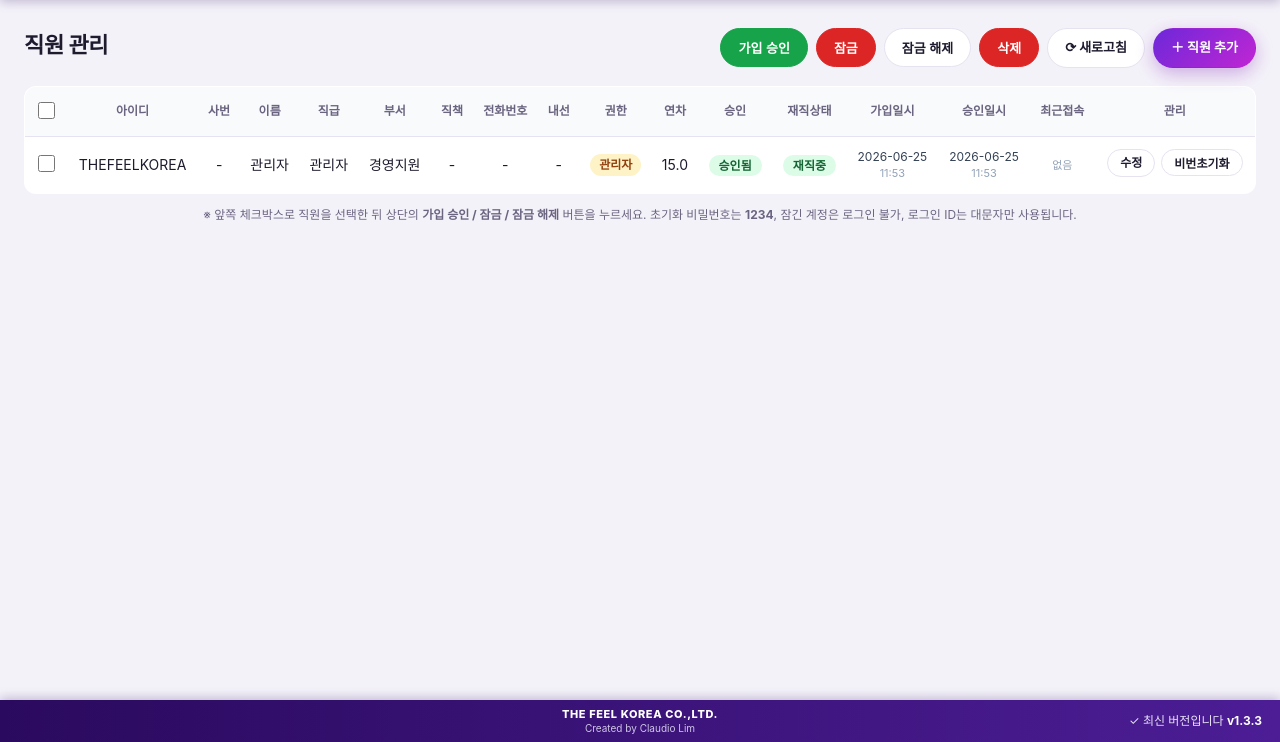
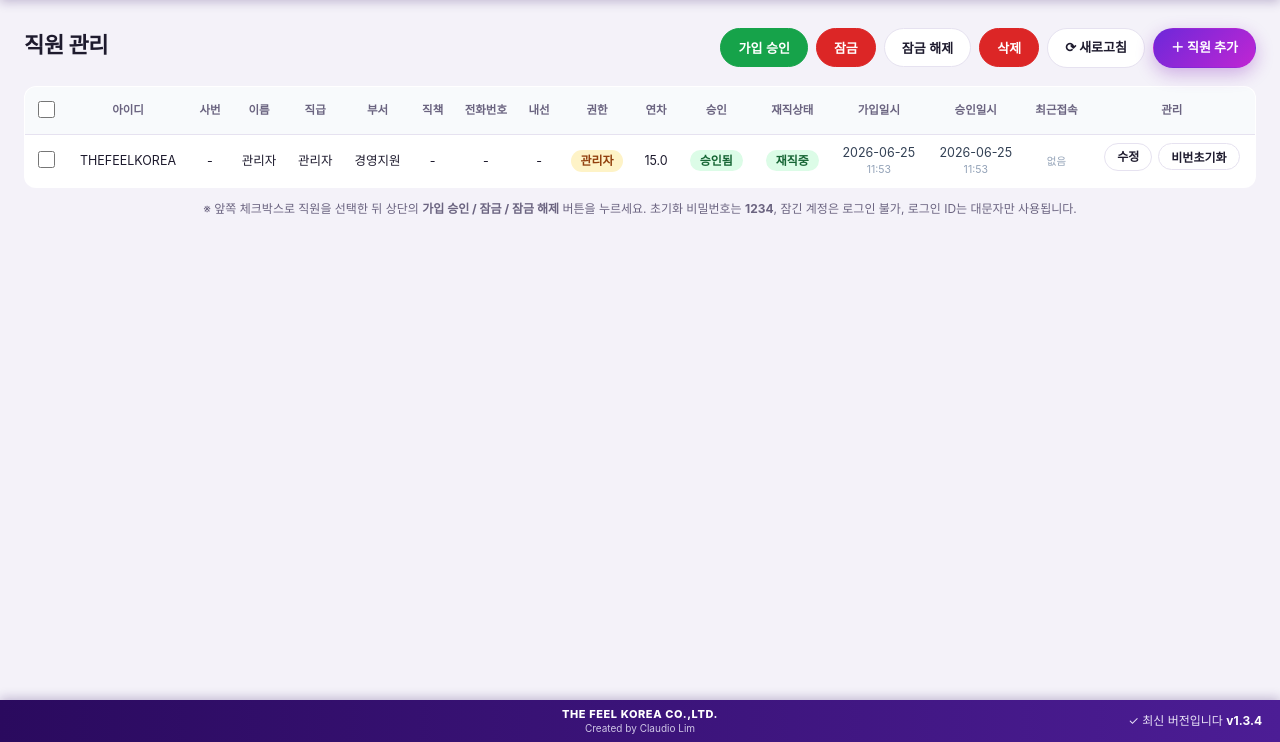
Before and after one commit to Claudio-sys11/thefeel-intranet, a Flask app: page /admin/users in a window 1280 px wide. Shown: the part 58-800 px from the top of the page. Run offline with Flask 3, Linux system fonts and the light colour scheme; the visitor is signed in with stand-in values (Sample User, id 1); data comes from the database, SQL or seed files in the repository; data that the repository does not hold is empty.

Commit message:
v1.3.4 - 직원관리 표 가로 정렬(줄바꿈 방지)
- 칸이 16개로 늘어 줄바꿈/어긋남 → 셀 white-space:nowrap + 좌우 padding 압축(10px 9px)
  + 폰트 축소로 한 줄 정렬
- 넘칠 경우 대비 가로 스크롤 컨테이너(.table-scroll)로 감싸 레이아웃 깨짐 방지

Co-Authored-By: Claude Opus 4.8 <noreply@anthropic.com>

```diff
--- a/static/style.css
+++ b/static/style.css
@@ -80,9 +80,14 @@ main.plain{max-width:none;padding:0}
 .btn.ok{background:var(--ok);border-color:var(--ok);color:#fff}
 .btn.ok:hover{filter:brightness(1.05)}
 table.list.center th,table.list.center td{text-align:center;vertical-align:middle}
-table.list.wide th,table.list.wide td{padding:12px 9px}
-td.dt{font-size:12px;color:#334155;white-space:nowrap;line-height:1.35}
-td.dt .dt-time{font-size:11px;color:#94a3b8}
+/* 직원관리: 칸이 많아 줄바꿈 방지 + 좌우 간격 조정, 넘치면 가로 스크롤 */
+.table-scroll{width:100%;overflow-x:auto}
+table.list.wide{width:100%}
+table.list.wide th,table.list.wide td{padding:10px 9px;white-space:nowrap;font-size:12.5px}
+table.list.wide th{font-size:11.5px;padding:11px 9px}
+table.list.wide td.row-actions{padding:8px 10px}
+td.dt{font-size:12px;color:#334155;white-space:nowrap;line-height:1.3}
+td.dt .dt-time{font-size:10.5px;color:#94a3b8}
 .ipchg{background:#fef3c7;color:#92400e;border:1px solid #fcd34d;border-radius:10px;
   padding:10px 12px;font-size:12.5px;line-height:1.5;margin:6px 0 10px}
 .status-radio{display:flex;gap:22px;align-items:center;padding:6px 0}
--- a/templates/admin/users.html
+++ b/templates/admin/users.html
@@ -18,6 +18,7 @@
     </div>
   </div>
 
+  <div class="table-scroll">
   <table class="list center wide">
     <thead>
       <tr>
@@ -69,6 +70,7 @@
     {% endfor %}
     </tbody>
   </table>
+  </div>
   <p class="hint" style="margin-top:12px">
     ※ 앞쪽 체크박스로 직원을 선택한 뒤 상단의 <b>가입 승인 / 잠금 / 잠금 해제</b> 버튼을 누르세요.
     초기화 비밀번호는 <b>1234</b>, 잠긴 계정은 로그인 불가, 로그인 ID는 대문자만 사용됩니다.
--- a/version.py
+++ b/version.py
@@ -1,6 +1,6 @@
 # -*- coding: utf-8 -*-
 """버전 및 배포 정보 (릴리스마다 __version__ 만 올리면 됨)"""
-__version__ = "1.3.3"
+__version__ = "1.3.4"
 GITHUB_OWNER = "Claudio-sys11"
 GITHUB_REPO = "thefeel-intranet"
 # 릴리스 자산(설치파일) 이름 패턴 (실제 파일명에는 버전이 붙음: ...-1.0.2.exe)
```
